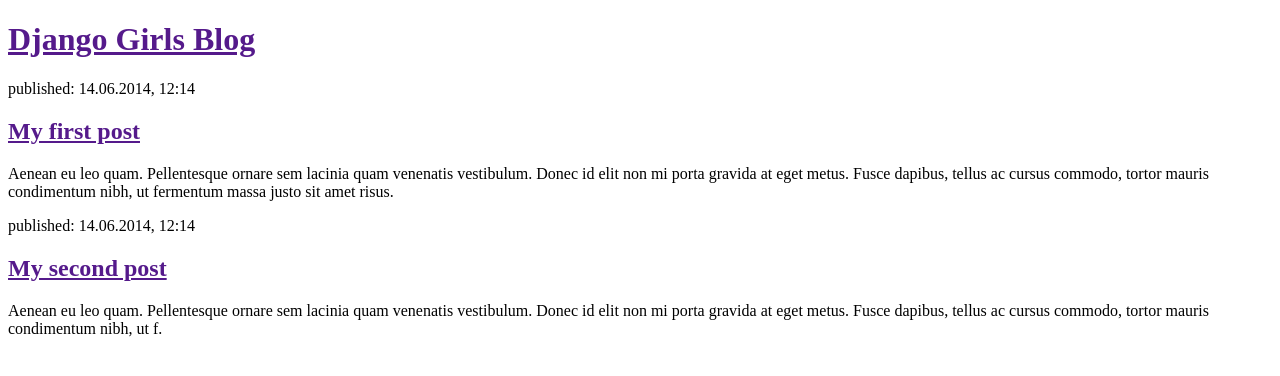
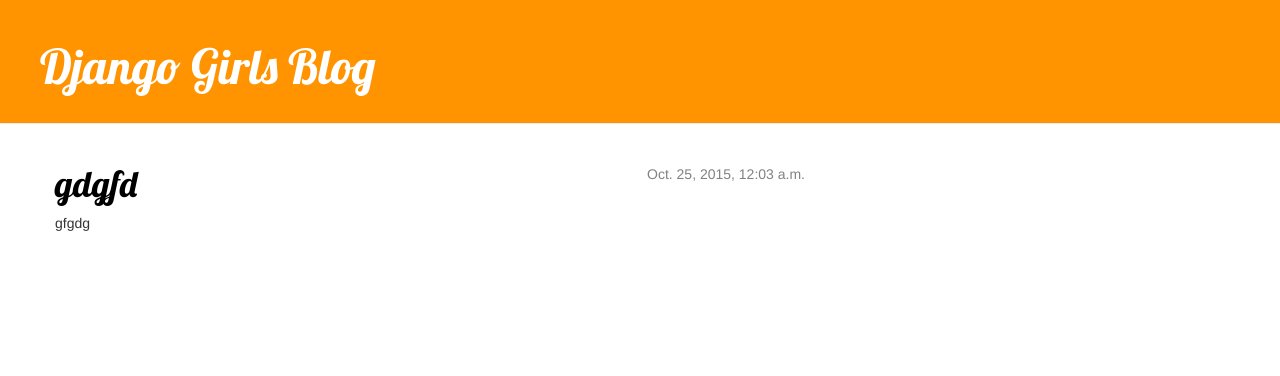
Before and after one commit to JelenaBosnjak/my-first-blog, a Django app: page / in a window 1280 px wide. Shown: the top 376 px of the page. Run offline with Django 3.2, Linux system fonts and the light colour scheme; data comes from the database, SQL or seed files in the repository; both versions use the stored data as it was after the commit; some libraries are stand-ins or nearby versions.

Commit message:
Adeed view and template for detailed blog post as well as CSS for the site.

```diff
--- /dev/null
+++ b/blog/static/css/blog.css
@@ -0,0 +1,47 @@
+.page-header {
+    background-color: #ff9400;
+    margin-top: 0;
+    padding: 20px 20px 20px 40px;
+}
+
+.page-header h1, .page-header h1 a, .page-header h1 a:visited, .page-header h1 a:active {
+    color: #ffffff;
+    font-size: 36pt;
+    text-decoration: none;
+}
+
+.content {
+    margin-left: 40px;
+}
+
+h1, h2, h3, h4 {
+    font-family: 'Lobster', cursive;
+}
+
+.date {
+    float: right;
+    color: #828282;
+}
+
+.save {
+    float: right;
+}
+
+.post-form textarea, .post-form input {
+    width: 100%;
+}
+
+.top-menu, .top-menu:hover, .top-menu:visited {
+    color: #ffffff;
+    float: right;
+    font-size: 26pt;
+    margin-right: 20px;
+}
+
+.post {
+    margin-bottom: 70px;
+}
+
+.post h1 a, .post h1 a:visited {
+    color: #000000;
+}
--- /dev/null
+++ b/blog/templates/blog/base.html
@@ -0,0 +1,24 @@
+{% load staticfiles %}
+<!doctypehtml>
+<html>
+    <head>
+        <title>Django Girls blog</title>
+        <link rel="stylesheet" href="//maxcdn.bootstrapcdn.com/bootstrap/3.2.0/css/bootstrap.min.css">
+        <link rel="stylesheet" href="//maxcdn.bootstrapcdn.com/bootstrap/3.2.0/css/bootstrap-theme.min.css">
+        <link href='//fonts.googleapis.com/css?family=Lobster&subset=latin,latin-ext' rel='stylesheet' type='text/css'>
+        <link rel="stylesheet" href="{% static "css/blog.css" %}">
+    </head>
+    <body>
+    <div class="page-header">
+        <h1><a href="/">Django Girls Blog</a></h1>
+    </div>
+    <div class="content container">
+        <div class="row">
+            <div class="col-md-8">
+            {% block content %}
+            {% endblock %}
+            </div>
+        </div>
+    </div>
+    </body>
+</html>
--- a/blog/templates/blog/post_list.html
+++ b/blog/templates/blog/post_list.html
@@ -1,23 +1,35 @@
+{% extends "blog/base.html" %}
+{% block content %}
+    {% for post in posts %}
+        <div class="post">
+            <div class="date">
+                {{ post.published_date }}
+            </div>
+            <h1><a href="{% url "post_detail" pk=post.pk %}">{{ post.title }}</a></h1>
+            <p>{{ post.text|linebreaks }}</p>
+        </div>
+    {% endfor %}
+{% endblock content %}
+{% load staticfiles %}
 <!doctypehtml>
 <html>
     <head>
         <title>Django Girls blog</title>
+        <link rel="stylesheet" href="//maxcdn.bootstrapcdn.com/bootstrap/3.2.0/css/bootstrap.min.css">
+        <link rel="stylesheet" href="//maxcdn.bootstrapcdn.com/bootstrap/3.2.0/css/bootstrap-theme.min.css">
+        <link href='//fonts.googleapis.com/css?family=Lobster&subset=latin,latin-ext' rel='stylesheet' type='text/css'>
+        <link rel="stylesheet" href="{% static "css/blog.css" %}">
     </head>
     <body>
-        <div>
-            <h1><a href="">Django Girls Blog</a></h1>
+        {% for post in posts %}
+    <div class="post">
+        <div class="date">
+            {{ post.published_date }}
         </div>
-
-        <div>
-            <p>published: 14.06.2014, 12:14</p>
-            <h2><a href="">My first post</a></h2>
-            <p>Aenean eu leo quam. Pellentesque ornare sem lacinia quam venenatis vestibulum. Donec id elit non mi porta gravida at eget metus. Fusce dapibus, tellus ac cursus commodo, tortor mauris condimentum nibh, ut fermentum massa justo sit amet risus.</p>
-        </div>
-
-        <div>
-            <p>published: 14.06.2014, 12:14</p>
-            <h2><a href="">My second post</a></h2>
-            <p>Aenean eu leo quam. Pellentesque ornare sem lacinia quam venenatis vestibulum. Donec id elit non mi porta gravida at eget metus. Fusce dapibus, tellus ac cursus commodo, tortor mauris condimentum nibh, ut f.</p>
+        <h1><a href="">{{ post.title }}</a></h1>
+        <p>{{ post.text|linebreaks }}</p>
+    </div>
+{% endfor %}
         </div>
     </body>
 </html>
--- a/blog/urls.py
+++ b/blog/urls.py
@@ -3,4 +3,5 @@
 
 urlpatterns = [
     url(r'^$', views.post_list, name='post_list'),
-]
+    url(r'^post/(?P<pk>[0-9]+)/$', views.post_detail, name='post_detail'),
+    ]
--- a/blog/views.py
+++ b/blog/views.py
@@ -1,6 +1,13 @@
-from django.shortcuts import render
+from django.shortcuts import render, get_object_or_404
+from django.utils import timezone
+from .models import Post
+
 
 def post_list(request):
-    return render(request, 'blog/post_list.html', {})
+	posts = Post.objects.all()
+	return render(request, 'blog/post_list.html', {'posts':posts})
+def post_detail(request, pk):
+    post = get_object_or_404(Post, pk=pk)
+    return render(request, 'blog/post_detail.html', {'post': post})
 
 # Create your views here.
```
Also changed, not shown: blog/templates/blog/post_detail.html (added, +18 -0 lines), db.sqlite3.
